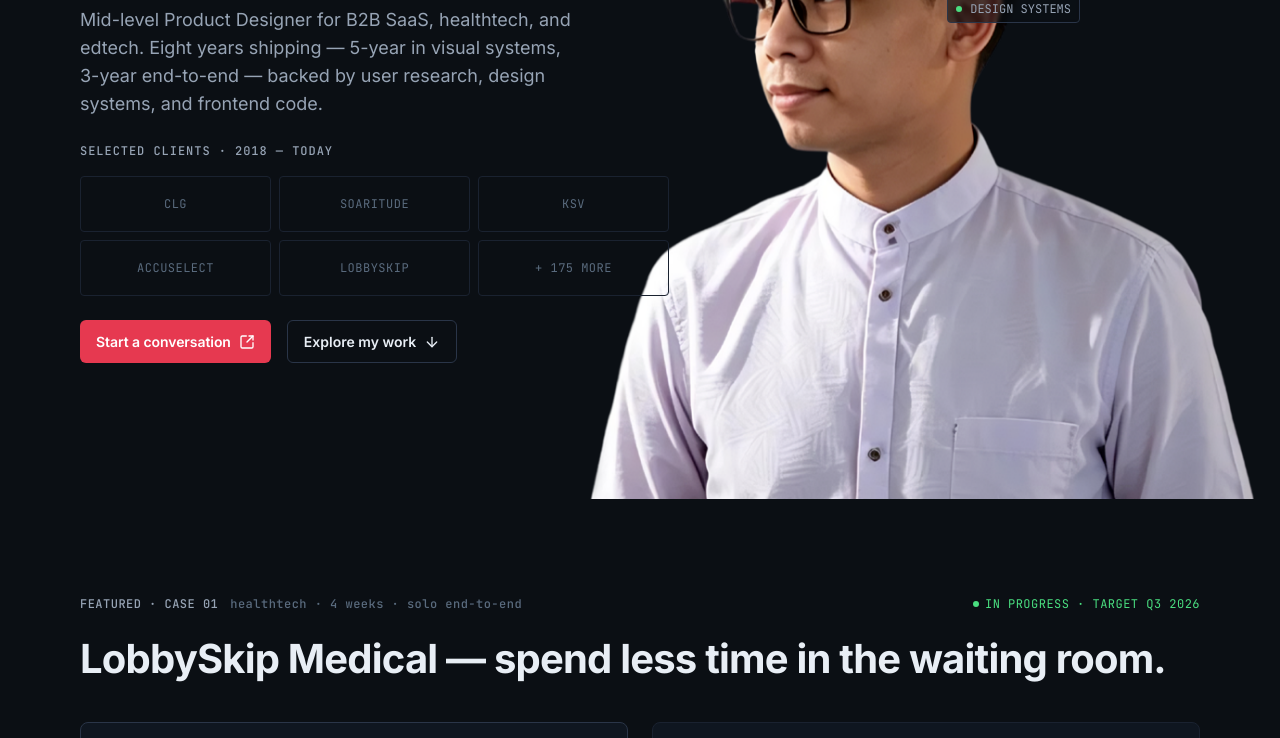
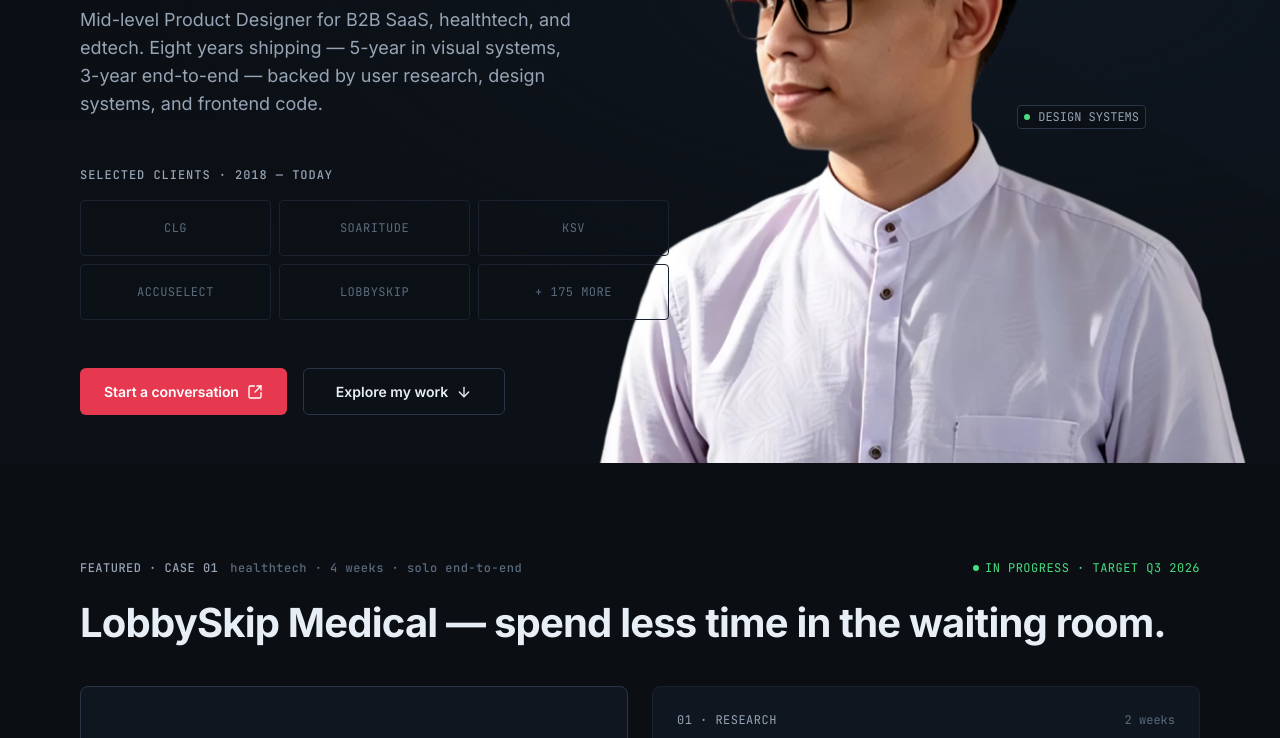
Before and after one commit to Taufiq01-git/Web-Portfolio, a plain HTML site: page index.html in a window 1280 px wide. Shown: the part 302-1040 px from the top of the page. Drawn offline with Linux system fonts and the light colour scheme.

Commit message:
Hero: Paper-accurate tags, 48px rhythm, CTA padding, nav copy, diagonal bg
- Tags positioned from Paper artboard v.03 (custom offsets tracking the model,
  not a uniform stack); anchored from right so they move with the photo
- 48px gaps: subhead→clients, clients→CTAs, CTAs→hero bottom (drop min-height;
  photo keeps size/position, bottom clips to the shorter hero)
- CTA padding 12×32 standard; red CTA smaller (10×24) to balance its solid fill
- Nav CTA "Start a conversation" → "Let's talk" (distinct + shorter than hero)
- Hero background: DishPatch-style diagonal wash + corner facet, translated to the
  dark palette in grayscale only (no red — keeps red exclusive to CTAs)

Verified: 0 horizontal overflow @ 375/768/1024/1440

Co-Authored-By: Claude Opus 4.8 <noreply@anthropic.com>

```diff
--- a/index.html
+++ b/index.html
@@ -23,7 +23,7 @@
         <a class="nav__link nav__link--active" href="#work">Work</a>
         <a class="nav__link" href="#about">About</a>
         <a class="nav__link" href="#voices">Testimonials</a>
-        <a class="btn-cta" href="#contact">Start a conversation
+        <a class="btn-cta" href="#contact">Let's talk
           <svg viewBox="0 0 24 24" fill="none" stroke="currentColor" stroke-width="2" stroke-linecap="round" stroke-linejoin="round"><path d="M21 13v6a2 2 0 0 1-2 2H5a2 2 0 0 1-2-2V5a2 2 0 0 1 2-2h6"/><path d="m21 3-9 9"/><path d="M15 3h6v6"/></svg>
         </a>
       </nav>
--- a/style.css
+++ b/style.css
@@ -126,10 +126,12 @@ h1, h2, h3 { font-weight: 700; letter-spacing: -0.02em; line-height: 1.12; }
 .nav__links { display: flex; align-items: center; gap: 24px; }
 .nav__link  { font-family: var(--font-mono); font-size: 14px; font-weight: 500; letter-spacing: 0.04em; color: var(--text-muted); }
 .nav__link--active { color: var(--text-primary); }
+/* #3: standard CTA padding is 12px/32px. The red CTA gets a SMALLER pad (10/24)
+   because its solid fill reads heavier than the outline buttons at equal size. */
 .btn-cta {
   display: inline-flex; align-items: center; gap: 8px;
   background: var(--accent-cta); color: var(--text-on-fill);
-  border-radius: var(--radius-md); padding: 10px 16px;
+  border-radius: var(--radius-md); padding: 10px 24px;
   font-size: 14px; font-weight: 600; letter-spacing: -0.005em;
   border: none; cursor: pointer;
 }
@@ -146,7 +148,28 @@ h1, h2, h3 { font-weight: 700; letter-spacing: -0.02em; line-height: 1.12; }
 /* =========================================================================
    HERO
    ========================================================================= */
-.hero { position: relative; overflow: clip; min-height: 720px; }
+/* No min-height: the hero shrinks to its content so the CTA→bottom gap is exactly
+   48px (#2). The photo keeps its full height and is top-pinned, so the extra height
+   spills past the hero's bottom edge and is clipped by overflow:clip — the model's
+   size/position is unchanged, only the bottom is cropped (per user). */
+.hero {
+  position: relative; overflow: clip;
+  /* #5: DishPatch-style background translated to the dark brand palette — a soft
+     diagonal wash (no colour accent, grayscale tiers only). Subtle radial lift
+     behind the photo + a faint top→bottom gradient. */
+  background-image:
+    radial-gradient(120% 90% at 78% 30%, var(--bg-lifted) 0%, rgba(15,22,32,0) 55%),
+    linear-gradient(180deg, var(--bg-page) 0%, #0C1117 100%);
+}
+/* Diagonal facet panel in the top-right corner (mirrors the DishPatch angled plane),
+   drawn one tier lighter than the page and clipped to a triangle. Sits below content
+   and the photo. */
+.hero::before {
+  content: ""; position: absolute; inset: 0; z-index: 0; pointer-events: none;
+  background: var(--bg-lifted);
+  clip-path: polygon(100% 0, 100% 62%, 46% 0);
+  opacity: 0.5;
+}
 .hero__inner {
   position: relative; z-index: 2;        /* text sits above the photo */
   padding-block: 32px 48px;              /* top 64→32: raises the statement column 32px (#6) */
@@ -178,6 +201,8 @@ h1, h2, h3 { font-weight: 700; letter-spacing: -0.02em; line-height: 1.12; }
 .avatar--plus { background: var(--accent-cta); width: 40px; color: #fff; }
 .kicker-copy { font-family: var(--font-mono); font-size: 12px; color: var(--text-secondary); }
 
+/* #2: 48px above the clients block (24px col gap + 24px) and 48px above the CTAs. */
+.clients { margin-top: 24px; }
 .clients__label { margin-bottom: 16px; }
 .clients__grid { display: grid; grid-template-columns: repeat(3, 1fr); gap: 8px; }
 .clients__slot {
@@ -186,11 +211,11 @@ h1, h2, h3 { font-weight: 700; letter-spacing: -0.02em; line-height: 1.12; }
   display: flex; align-items: center; justify-content: center;
   font-family: var(--font-mono); font-size: 12px; color: var(--text-muted); letter-spacing: 0.04em;
 }
-.hero__ctas { display: flex; gap: 16px; flex-wrap: wrap; }
+.hero__ctas { display: flex; gap: 16px; flex-wrap: wrap; margin-top: 24px; }   /* #2: 24+24 = 48px above CTAs */
 .btn-outline {
   display: inline-flex; align-items: center; gap: 8px;
   border: 1px solid var(--border-secondary); border-radius: var(--radius-md);
-  padding: 10px 16px; font-size: 14px; font-weight: 600; color: var(--text-primary);
+  padding: 12px 32px; font-size: 14px; font-weight: 600; color: var(--text-primary);
   background: transparent; cursor: pointer;
 }
 .btn-outline svg, .btn-cta svg { width: 16px; height: 16px; }
@@ -198,25 +223,30 @@ h1, h2, h3 { font-weight: 700; letter-spacing: -0.02em; line-height: 1.12; }
 /* Transparent portrait — pinned to the bottom-right of the hero, full hero height,
    clipped by .hero{overflow:clip} exactly like the Paper artboard's absolute photo. */
 .hero__photo-img {
-  position: absolute; right: 0; bottom: 0; z-index: 1;
-  height: 100%; width: auto; max-width: 60%;
-  object-fit: contain; object-position: bottom right;
+  position: absolute; right: 0; top: 0; z-index: 1;
+  height: 718px; width: auto; max-width: 60%;   /* fixed height (Paper) — top-pinned, bottom clips */
+  object-fit: contain; object-position: top right;
   pointer-events: none; user-select: none;
 }
-/* Tags are a left-aligned vertical stack, anchored from the RIGHT edge so they stay
-   pinned to the model's head (the photo is right-pinned) across viewport widths.
-   right: 400px places FRONTEND-AWARE just touching the back of the head; the stack
-   is left-aligned with an even 36px gap (#4). */
-.hero__tags {
-  position: absolute; top: 88px; right: 200px; z-index: 3; pointer-events: none;
-  display: flex; flex-direction: column; align-items: flex-start; gap: 36px;
-}
+/* Tags use the exact CUSTOM positions from the Paper artboard [WEB-Home] v.03
+   (hero 1440 wide, photo right-pinned). Each tag is offset from the right edge so it
+   tracks the photo: right = 1440 − (paperLeft + tagWidth). Not aligned to a grid —
+   each sits against the model's head/shoulder contour, per the artboard (#1).
+   The wrapper is right-anchored to the photo column so the whole set moves WITH the
+   photo as the viewport changes. */
+.hero__tags { position: absolute; inset: 0; z-index: 3; pointer-events: none; }
 .tag-pill {
+  position: absolute;
   display: flex; align-items: center; gap: 8px;
   border: 1px solid var(--border-secondary); border-radius: var(--radius-sm);
-  padding: 4px 8px; background: rgba(11,15,20,0.6); backdrop-filter: blur(2px);
+  padding: 2px 6px; background: rgba(11,15,20,0.6); backdrop-filter: blur(2px);
   font-family: var(--font-mono); font-size: 12px; color: var(--text-secondary);
 }
+/* Paper positions (relative to hero right edge): FE l1145 t96 w163 · UX l1189 t158 w76
+   · DS l1177 t326 w129  →  right = 1440 − left − width. */
+.tag-pill--fe { top: 96px;  right: 132px; }
+.tag-pill--ux { top: 158px; right: 175px; }
+.tag-pill--ds { top: 326px; right: 134px; }
 
 /* Below 1024px the text column would collide with the photo: drop the photo into
    normal flow under the text. Transparent bg means there's no box to look wrong. */
@@ -345,14 +375,14 @@ h1, h2, h3 { font-weight: 700; letter-spacing: -0.02em; line-height: 1.12; }
 .btn-whatsapp {
   display: inline-flex; align-items: center; gap: 8px;
   background: var(--whatsapp); color: #fff; border: none;
-  border-radius: var(--radius-md); padding: 16px 32px;
+  border-radius: var(--radius-md); padding: 12px 32px;
   font-size: 16px; font-weight: 600; letter-spacing: -0.005em; cursor: pointer;
 }
 .btn-email {
   display: inline-flex; align-items: center; gap: 8px;
   background: var(--bg-card-alt); color: var(--text-primary);
   border: 1px solid var(--border-secondary);
-  border-radius: var(--radius-md); padding: 16px 32px;
+  border-radius: var(--radius-md); padding: 12px 32px;
   font-size: 16px; font-weight: 600; cursor: pointer;
 }
 .curtain__meta { display: flex; align-items: center; gap: 8px; flex-wrap: wrap; justify-content: center; }
```
